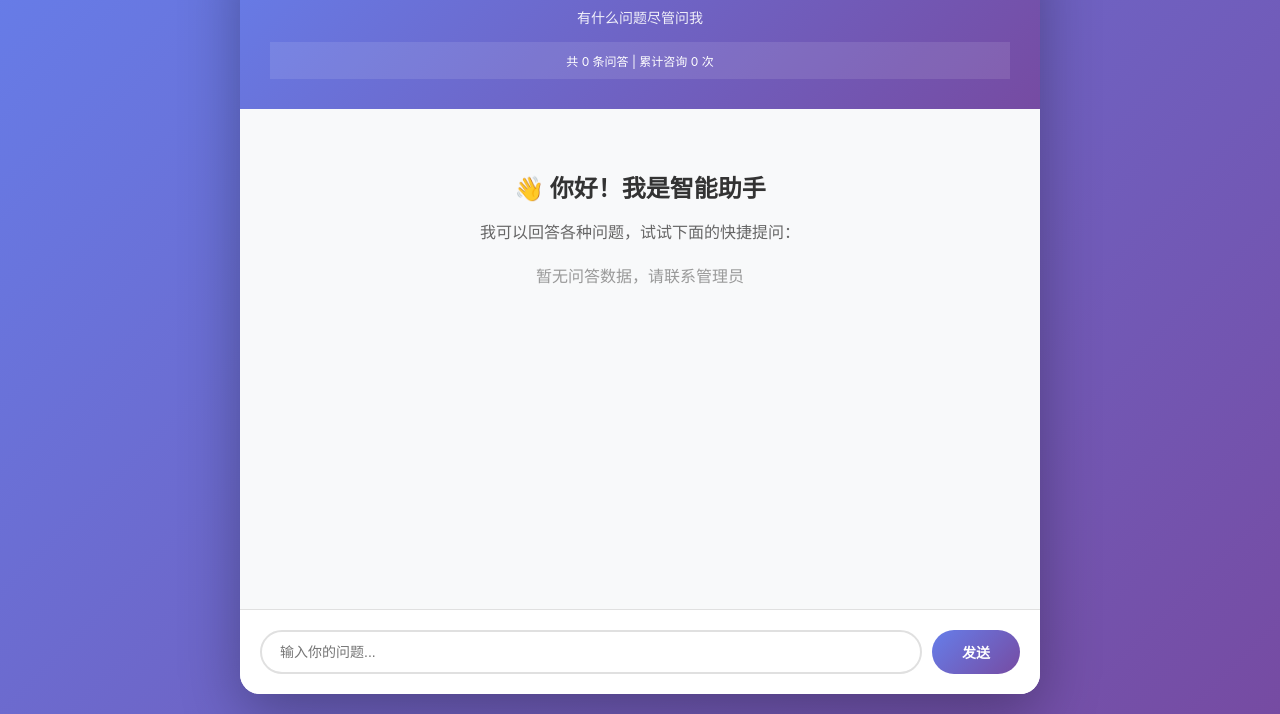
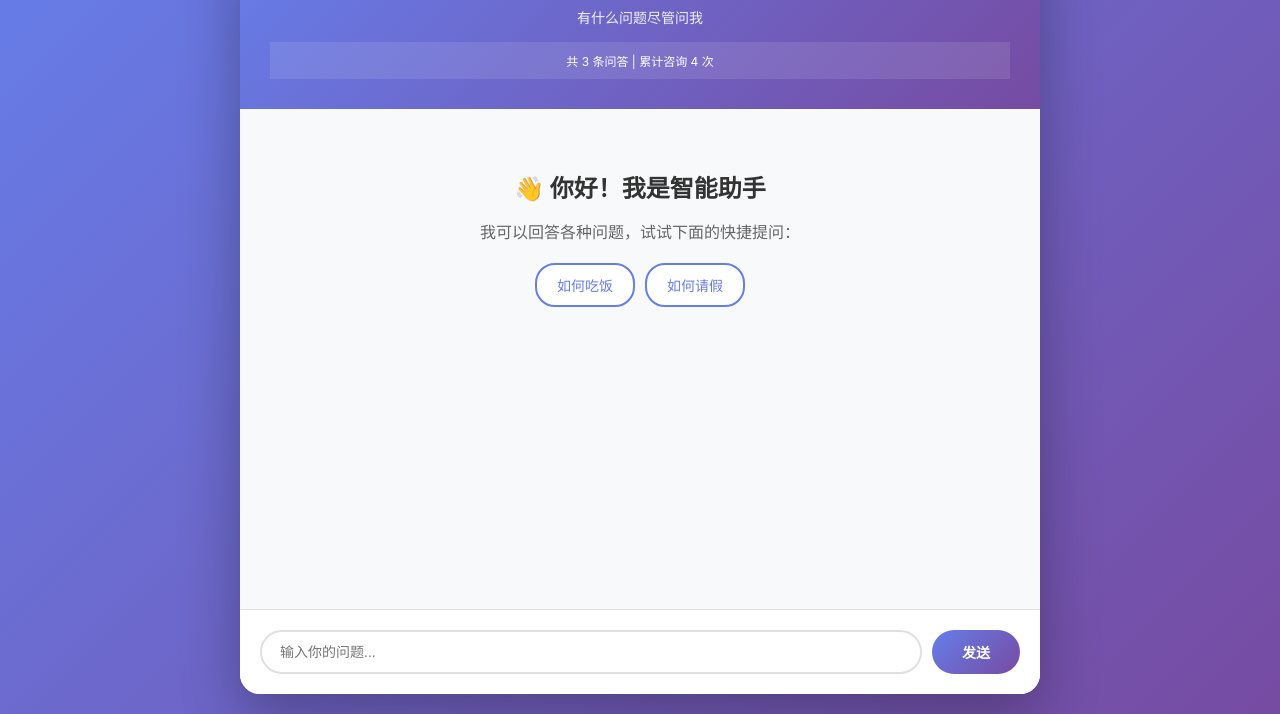
Before and after one commit to zhouyulong123456-lgtm/-qa-system, a plain HTML site: page qa.html in a window 1280 px wide. Shown: the part 93-807 px from the top of the page. Drawn offline with Linux system fonts and the light colour scheme.

Commit message:
Add server-side data loading
- 添加 qa-data.json 统一数据文件
- 修改 qa.html 支持从服务器加载数据
- 首次访问时自动加载服务器数据到本地
- 解决多用户数据同步问题

Co-Authored-By: Claude Sonnet 4.5 <noreply@anthropic.com>

```diff
--- /dev/null
+++ b/qa-data.json
@@ -0,0 +1,46 @@
+[
+  {
+    "id": 1773999877736,
+    "question": "如何请假",
+    "keywords": [
+      "请假",
+      "假期"
+    ],
+    "answer": "你说的对",
+    "category": "",
+    "enabled": true,
+    "viewCount": 0,
+    "createdAt": 1773999877736,
+    "updatedAt": 1773999877736
+  },
+  {
+    "id": 1773999902931,
+    "question": "如何吃饭",
+    "keywords": [
+      "吃饭",
+      "饭",
+      "米饭"
+    ],
+    "answer": "这样吃就对了",
+    "category": "",
+    "enabled": true,
+    "viewCount": 2,
+    "createdAt": 1773999902931,
+    "updatedAt": 1773999902931
+  },
+  {
+    "id": 1773999926461,
+    "question": "如何喝水",
+    "keywords": [
+      "喝水",
+      "水",
+      "喝"
+    ],
+    "answer": "我觉得没问题",
+    "category": "",
+    "enabled": true,
+    "viewCount": 2,
+    "createdAt": 1773999926461,
+    "updatedAt": 1773999926461
+  }
+]
--- a/qa.html
+++ b/qa.html
@@ -252,26 +252,74 @@
     </div>
 
     <script>
-        // 从 localStorage 读取数据
-        function loadData() {
+        // 全局变量
+        var allQuestions = [];
+        var enabledQuestions = [];
+
+        // 从服务器加载数据
+        function loadFromServer() {
+            return fetch('./qa-data.json')
+                .then(function(response) {
+                    if (response.ok) {
+                        return response.json();
+                    }
+                    throw new Error('无法加载数据');
+                })
+                .then(function(data) {
+                    // 保存到本地
+                    localStorage.setItem('qa_knowledge_base', JSON.stringify(data));
+                    return data;
+                })
+                .catch(function(error) {
+                    console.error('从服务器加载数据失败:', error);
+                    return [];
+                });
+        }
+
+        // 初始化数据
+        function initData() {
             var stored = localStorage.getItem('qa_knowledge_base');
+
             if (stored) {
+                // 如果本地有数据，直接使用
                 try {
-                    return JSON.parse(stored);
+                    allQuestions = JSON.parse(stored);
+                    initPage();
                 } catch (e) {
                     console.error('数据解析失败', e);
+                    // 解析失败，从服务器加载
+                    loadFromServer().then(function(data) {
+                        allQuestions = data;
+                        initPage();
+                    });
+                }
+            } else {
+                // 本地没有数据，从服务器加载
+                loadFromServer().then(function(data) {
+                    allQuestions = data;
+                    initPage();
+                });
+            }
+        }
+
+        // 初始化页面
+        function initPage() {
+            // 筛选启用的问答
+            enabledQuestions = [];
+            for (var i = 0; i < allQuestions.length; i++) {
+                if (allQuestions[i].enabled) {
+                    enabledQuestions.push(allQuestions[i]);
                 }
             }
-            return [];
-        }
 
-        var allQuestions = loadData();
-        var enabledQuestions = [];
+            // 更新界面
+            updateStats();
+            createQuickButtons();
 
-        // 筛选启用的问答
-        for (var i = 0; i < allQuestions.length; i++) {
-            if (allQuestions[i].enabled) {
-                enabledQuestions.push(allQuestions[i]);
+            // 如果没有数据，显示提示
+            if (enabledQuestions.length === 0) {
+                document.getElementById('quickQuestions').innerHTML =
+                    '<div style="color:#999;">正在加载数据...</div>';
             }
         }
 
@@ -467,15 +515,8 @@
         // 发送按钮
         document.getElementById('sendBtn').addEventListener('click', sendMessage);
 
-        // 初始化
-        updateStats();
-        createQuickButtons();
-
-        // 如果没有数据，显示提示
-        if (enabledQuestions.length === 0) {
-            document.getElementById('quickQuestions').innerHTML =
-                '<div style="color:#999;">暂无问答数据，请联系管理员</div>';
-        }
+        // 初始化数据和页面
+        initData();
     </script>
 </body>
 </html>
```
Also changed, not shown: qa-data-2026-03-23.json (added, +46 -0 lines), 2 other files.
